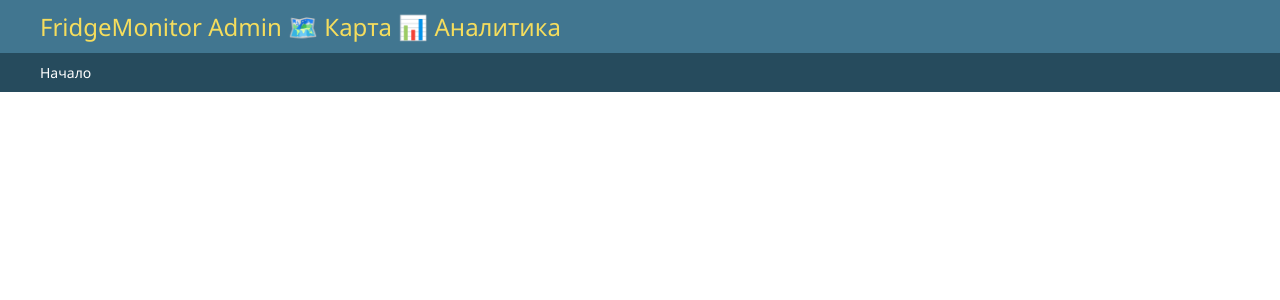
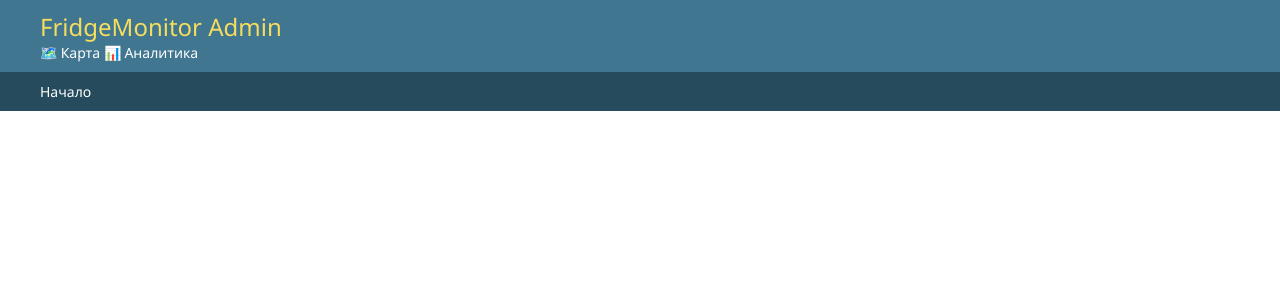
Before and after one commit to Messer490/fridge-monitor, a Django app: template templates/admin/base_site.html in a window 1280 px wide. Shown: the top 300 px of the page. Run offline with Django 5.2, Linux system fonts and the light colour scheme; the template is opened without the code that fills it, so the values that code supplies are empty.

Commit message:
Добавлен кастомный шаблон admin/base_site.html с кнопками Карта и Аналитика

```diff
--- a/templates/admin/base_site.html
+++ b/templates/admin/base_site.html
@@ -3,11 +3,17 @@
 {% block title %}FridgeMonitor Admin{% endblock %}
 
 {% block branding %}
-  <h1 id="site-name">
-    <a href="{% url 'admin:index' %}" class="text-white text-decoration-none">FridgeMonitor Admin</a>
-    <a href="{% url 'map' %}" class="btn btn-sm btn-outline-light ms-3">🗺 Карта</a>
-    <a href="{% url 'analytics' %}" class="btn btn-sm btn-outline-light ms-2">📊 Аналитика</a>
-  </h1>
+<nav class="navbar navbar-dark bg-primary px-4 py-2">
+  <div class="d-flex justify-content-between align-items-center w-100">
+    <h1 id="site-name" class="h4 mb-0">
+      <a href="{% url 'admin:index' %}" class="text-white text-decoration-none">FridgeMonitor Admin</a>
+    </h1>
+    <div>
+      <a href="{% url 'map' %}" class="btn btn-outline-light btn-sm me-2">🗺 Карта</a>
+      <a href="{% url 'analytics' %}" class="btn btn-outline-light btn-sm">📊 Аналитика</a>
+    </div>
+  </div>
+</nav>
 {% endblock %}
 
 {% block nav-global %}{% endblock %}
```
